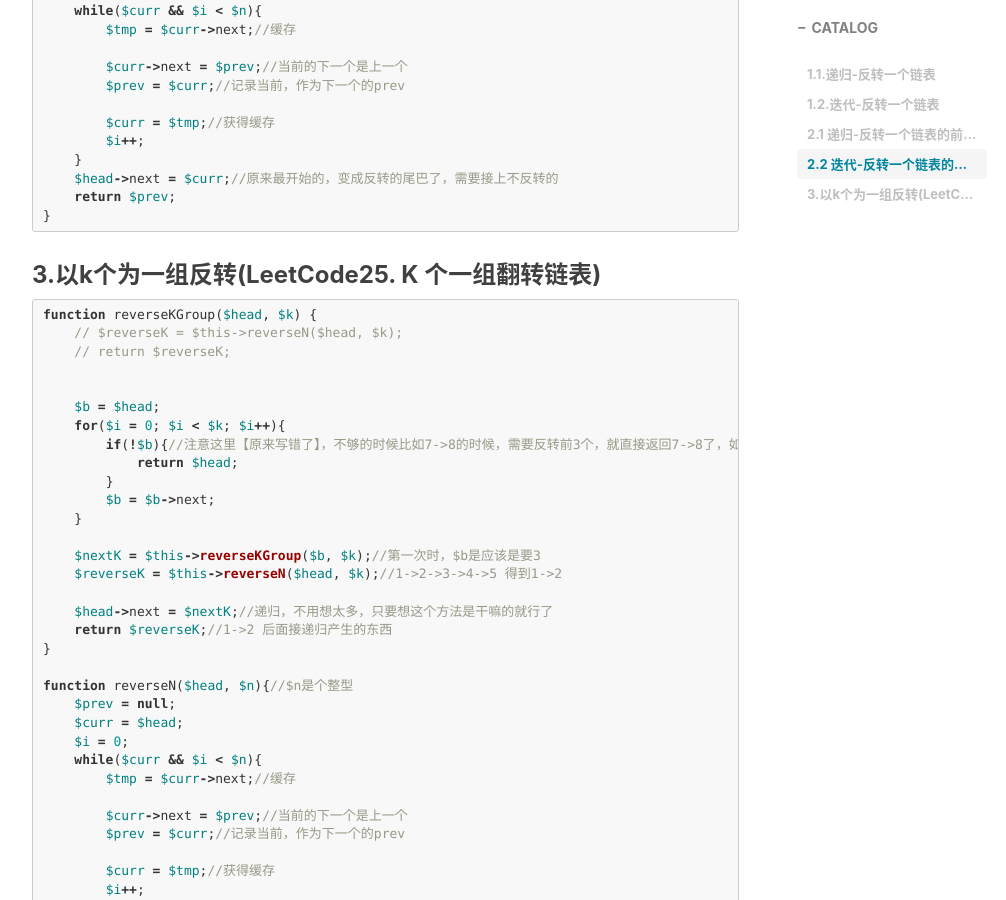
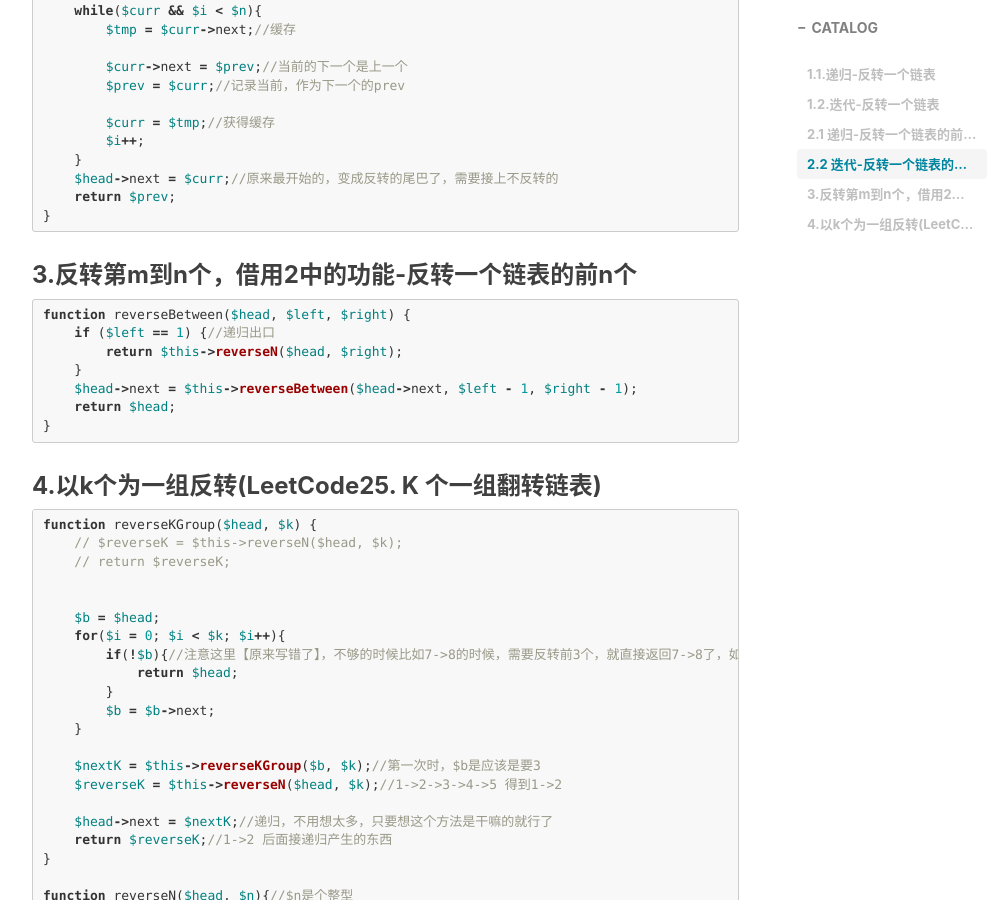
Before and after one commit to TearKnow/blog, a Jekyll site: the page built from _posts/2021-05-13-链表反转系列.md, in a window 1280 px wide and 900 px high, scrolled down 1838 px. Shown: the whole window, without its empty margins (233-1239 px from the left). Built offline with Jekyll 4.4.1, drawn with Linux system fonts in a browser that asks for light colours; comment, search, counter and statistics services are not loaded.

Commit message:
yes, ppg

````diff
--- a/_posts/2021-05-13-链表反转系列.md
+++ b/_posts/2021-05-13-链表反转系列.md
@@ -93,7 +93,18 @@ function reverseN($head, $n){//$n是个整型
 }
 ```
 
-### 3.以k个为一组反转(LeetCode25. K 个一组翻转链表)
+### 3.反转第m到n个，借用2中的功能-反转一个链表的前n个
+```php
+function reverseBetween($head, $left, $right) {
+    if ($left == 1) {//递归出口
+        return $this->reverseN($head, $right);
+    }
+    $head->next = $this->reverseBetween($head->next, $left - 1, $right - 1);
+    return $head;
+}
+```
+
+### 4.以k个为一组反转(LeetCode25. K 个一组翻转链表)
 ```php
 function reverseKGroup($head, $k) {
     // $reverseK = $this->reverseN($head, $k);
````
